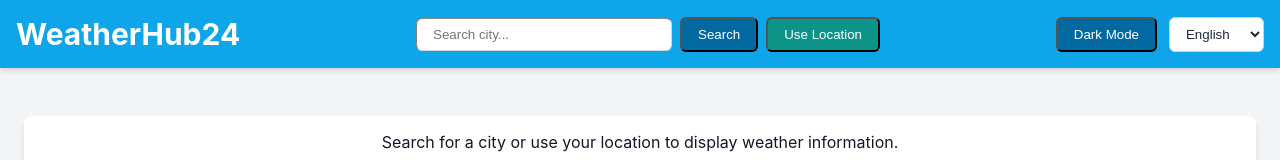
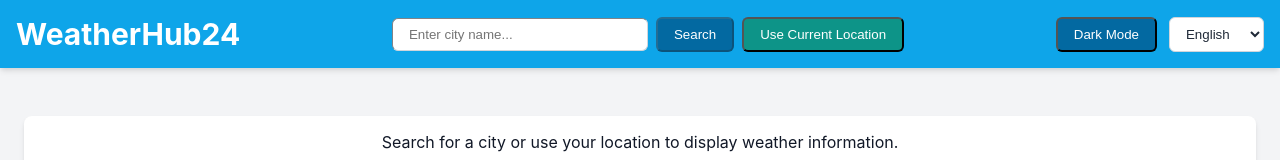
Before and after one commit to FelixWoelove/wetter-app, a React (Vite) app: page / in a window 1280 px wide. Shown: the top 160 px of the page. Built offline with nearby package versions, Linux system fonts and the light colour scheme; no server answers.

Commit message:
style: improve search component UI

```diff
--- a/src/components/Search.jsx
+++ b/src/components/Search.jsx
@@ -10,28 +10,45 @@ const Search = ({ city, setCity, language, onSearch, fetchWeatherByLocation }) =
       onSearch();
       setCity("");
     }
-  }
+  };
 
   const handleKeyDown = (event) => {
     if (event.key === "Enter") {
-      onSearch();
+      handleSearch();
     }
-  }
+  };
+
+  const placeholderText = language === "de" ? "Stadt eingeben..." : "Enter city name...";
+  const searchButtonText = language === "de" ? "Suchen" : "Search";
+  const locationButtonText = language === "de" ? "Aktuellen Standort verwenden" : "Use Current Location";
 
   return (
-    <div className="search-form">
+    <div className="search-form" role="search">
+      <label htmlFor="city-search" className="sr-only">
+        {placeholderText}
+      </label>
       <input
+        id="city-search"
         type="text"
         value={city}
         onChange={handleCityChange}
         onKeyDown={handleKeyDown}
-        placeholder={language === "de" ? "Stadt suchen..." : "Search city..."}
+        placeholder={placeholderText}
+        aria-label={placeholderText}
       />
-      <button onClick={handleSearch}>
-        {language === "de" ? "Suchen" : "Search"}
+      <button
+        onClick={handleSearch}
+        aria-label={searchButtonText}
+        disabled={!city.trim()}
+      >
+        {searchButtonText}
       </button>
-      <button onClick={fetchWeatherByLocation} className="location-button">
-        {language === "de" ? "Standort verwenden" : "Use Location"}
+      <button
+        onClick={fetchWeatherByLocation}
+        className="location-button"
+        aria-label={locationButtonText}
+      >
+        {locationButtonText}
       </button>
     </div>
   );
```
